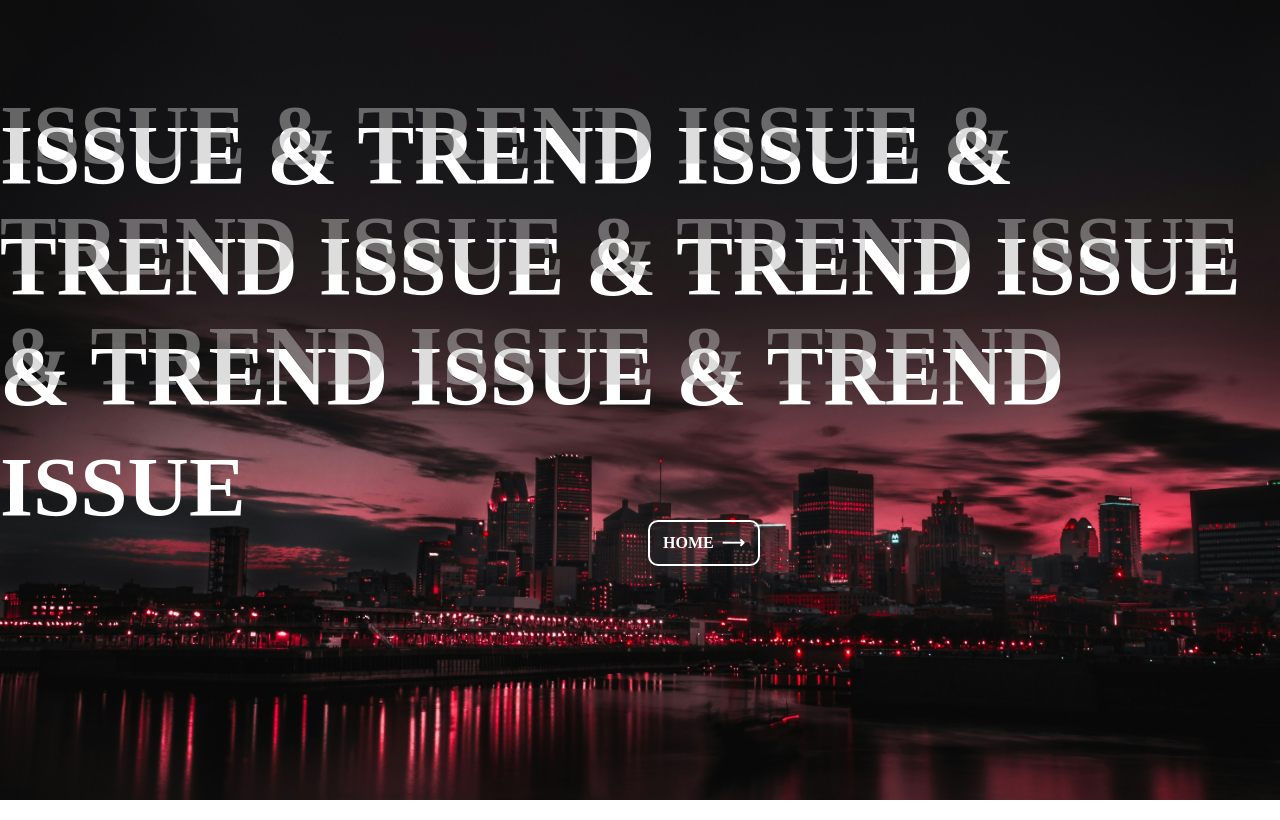
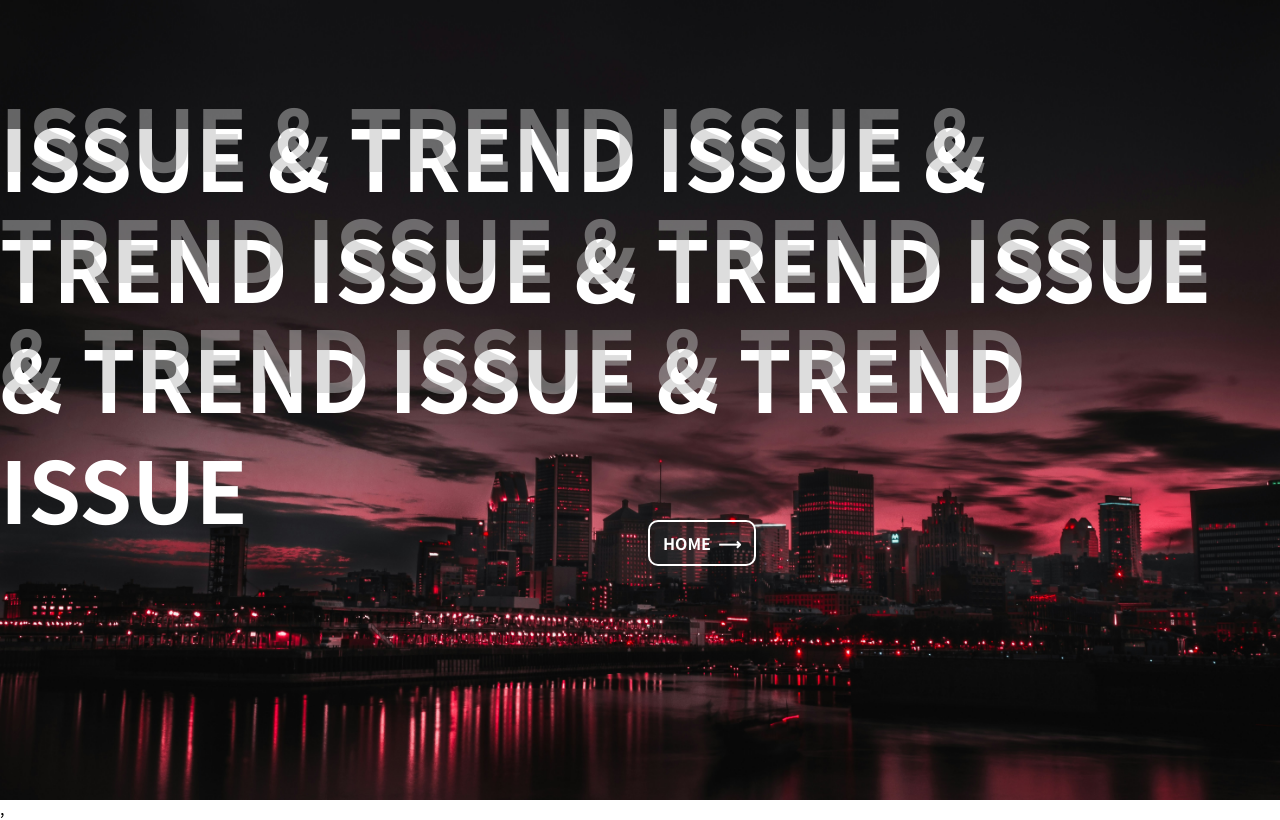
Before and after one commit to yusabeom/issue-trend-react, a React (Create React App) app: page / in a window 1280 px wide. Built offline with nearby package versions, Linux system fonts and the light colour scheme.

Commit message:
Modify: ! important 사용으로 전체 글씨체 적용

```diff
--- a/src/index.css
+++ b/src/index.css
@@ -2,7 +2,7 @@
 
 body {
   margin: 0;
-  font-family: "Noto Sans KR", sans-serif;
+  font-family: 'Noto Sans KR', sans-serif !important;
   -webkit-font-smoothing: antialiased;
   -moz-osx-font-smoothing: grayscale;
 }
--- a/src/index.js
+++ b/src/index.js
@@ -3,10 +3,15 @@ import ReactDOM from 'react-dom/client';
 import './index.css';
 import App from './App';
 import { BrowserRouter } from 'react-router-dom';
+import { Reset } from 'styled-reset';
 
 const root = ReactDOM.createRoot(document.getElementById('root'));
 root.render(
-  <BrowserRouter>
-    <App />
-  </BrowserRouter>,
+  <>
+    <Reset />
+    <BrowserRouter>
+      <App />
+    </BrowserRouter>
+    ,
+  </>,
 );
```
